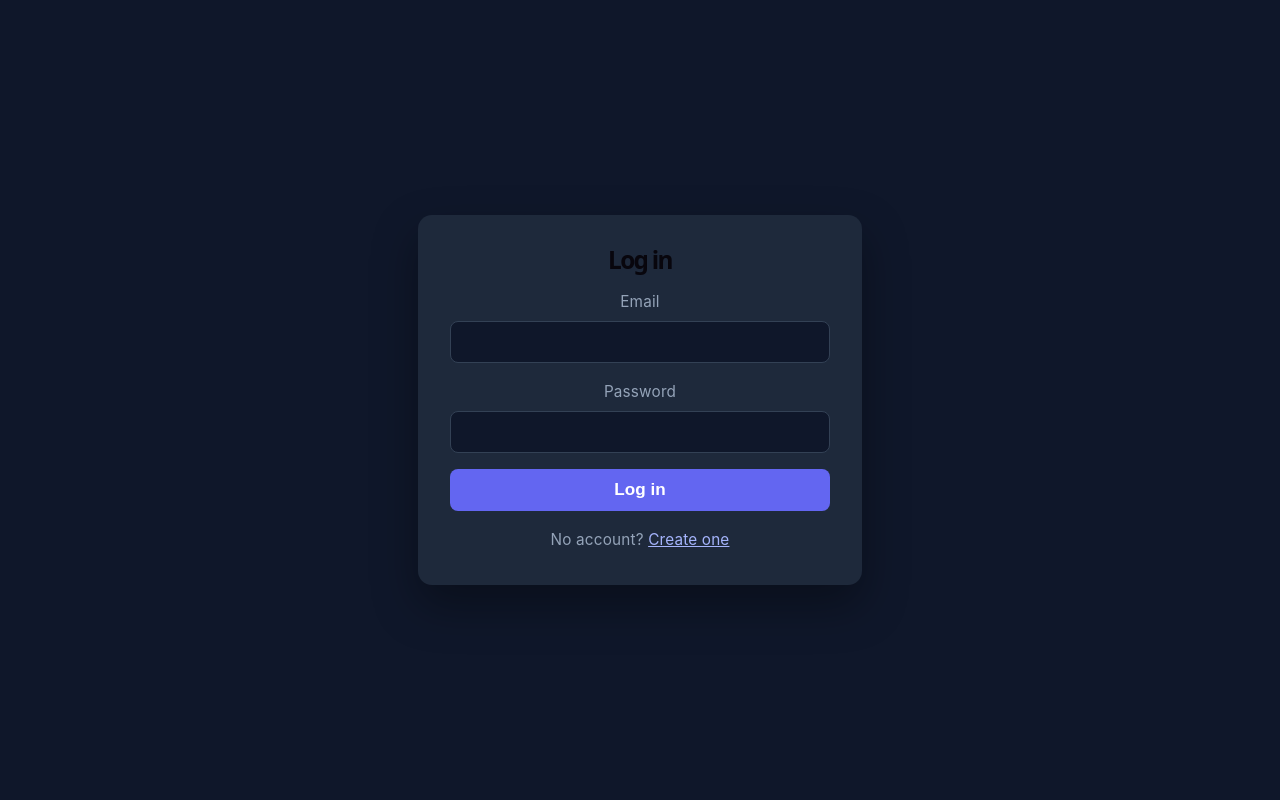
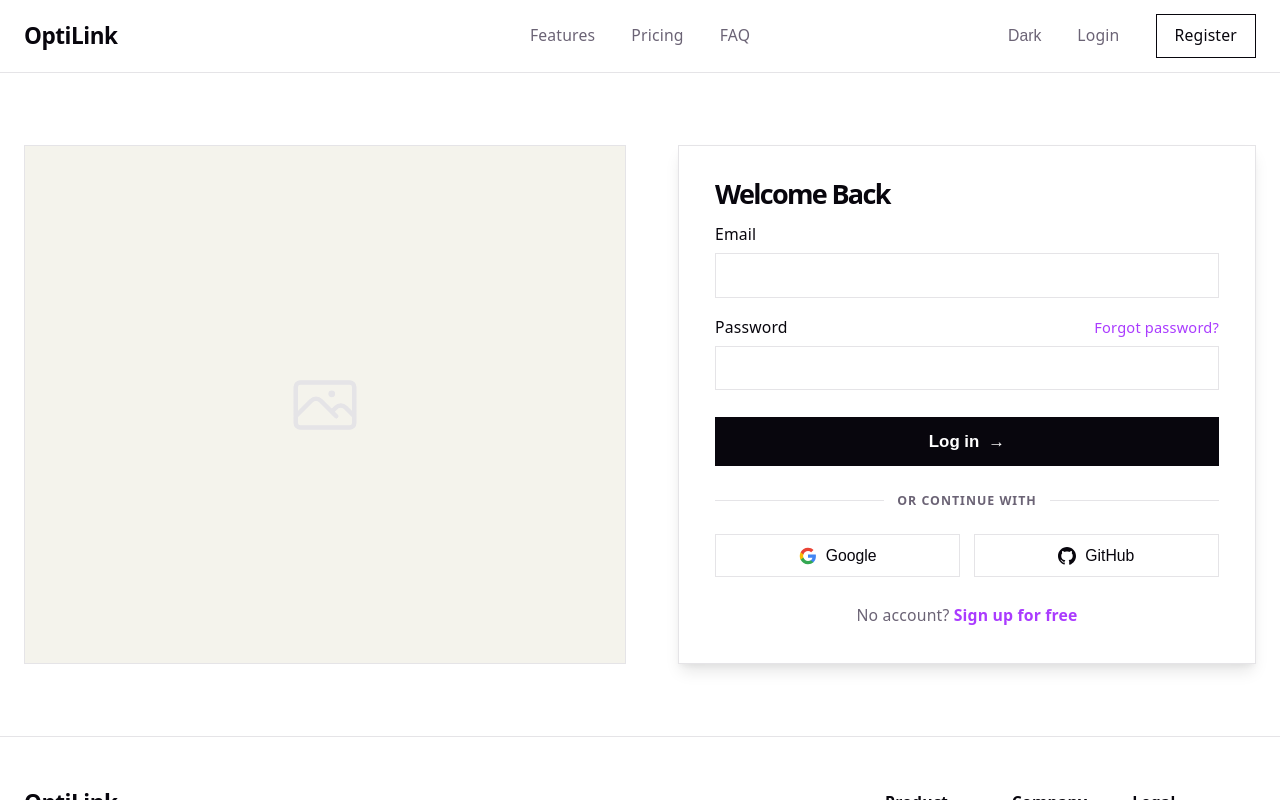
Before and after one commit to ziu222/OptiLink, a React (Vite) app in the folder client/: page /login in a window 1280 px wide. Built offline with nearby package versions, Linux system fonts and the light colour scheme; no server answers.

Commit message:
feat(auth): redesign login and register pages with Google/GitHub buttons

```diff
--- a/client/src/pages/auth/LoginPage.tsx
+++ b/client/src/pages/auth/LoginPage.tsx
@@ -3,9 +3,13 @@ import { zodResolver } from '@hookform/resolvers/zod';
 import { Link, Navigate, useNavigate } from 'react-router-dom';
 import { useAuth } from '../../context/AuthContext';
 import { applyServerError } from '../../lib/formError';
+import { Header } from '../../components/Header/Header';
+import { Footer } from '../../components/Footer/Footer';
+import { PictureFrame } from '../../components/Home/PictureFrame';
+import { OAuthButtons } from './OAuthButtons';
 import { loginSchema } from './schemas';
 import type { LoginValues } from './schemas';
-import './auth.css';
+import './authForm.css';
 
 export function LoginPage() {
   const { status, login } = useAuth();
@@ -18,45 +22,68 @@ export function LoginPage() {
   } = useForm<LoginValues>({ resolver: zodResolver(loginSchema) });
 
   if (status === 'authenticated') {
-    return <Navigate to="/" replace />;
+    return <Navigate to="/dashboard" replace />;
   }
 
   const onSubmit = handleSubmit(async (values) => {
     try {
       await login(values.email, values.password);
-      navigate('/', { replace: true });
+      navigate('/dashboard', { replace: true });
     } catch (err) {
       applyServerError<LoginValues>(err, setError);
     }
   });
 
   return (
-    <div className="auth-page">
-      <form className="auth-card" onSubmit={onSubmit} noValidate>
-        <h1>Log in</h1>
+    <div className="authform-shell">
+      <Header />
 
-        {errors.root && <p className="auth-form-error">{errors.root.message}</p>}
+      <main className="authform-main">
+        <div className="authform-layout">
+          <PictureFrame className="authform-frame" />
 
-        <label className="auth-field">
-          <span>Email</span>
-          <input type="email" autoComplete="email" {...register('email')} />
-          {errors.email && <em className="auth-error">{errors.email.message}</em>}
+          <form className="authform-panel" onSubmit={onSubmit} noValidate>
+            <h1 className="authform-title">Welcome Back</h1>
+
+            {errors.root && <p className="authform-error">{errors.root.message}</p>}
+
+            <label className="authform-field">
+              <span className="authform-label">Email</span>
+              <input type="email" autoComplete="email" className="authform-input" {...register('email')} />
+              {errors.email && <em className="authform-field-error">{errors.email.message}</em>}
             </label>
 
-        <label className="auth-field">
-          <span>Password</span>
-          <input type="password" autoComplete="current-password" {...register('password')} />
-          {errors.password && <em className="auth-error">{errors.password.message}</em>}
+            <label className="authform-field">
+              <div className="authform-row">
+                <span className="authform-label">Password</span>
+                <a href="#" className="authform-hint-link">
+                  Forgot password?
+                </a>
+              </div>
+              <input
+                type="password"
+                autoComplete="current-password"
+                className="authform-input"
+                {...register('password')}
+              />
+              {errors.password && <em className="authform-field-error">{errors.password.message}</em>}
             </label>
 
-        <button type="submit" disabled={isSubmitting}>
+            <button type="submit" disabled={isSubmitting} className="authform-submit">
               {isSubmitting ? 'Logging in…' : 'Log in'}
+              {!isSubmitting && <span>→</span>}
             </button>
 
-        <p className="auth-alt">
-          No account? <Link to="/register">Create one</Link>
+            <OAuthButtons />
+
+            <p className="authform-footer">
+              No account? <Link to="/register">Sign up for free</Link>
             </p>
           </form>
         </div>
+      </main>
+
+      <Footer />
+    </div>
   );
 }
--- /dev/null
+++ b/client/src/pages/auth/OAuthButtons.tsx
@@ -0,0 +1,66 @@
+import { useState } from 'react';
+
+function GoogleIcon() {
+  return (
+    <svg viewBox="0 0 24 24">
+      <path
+        d="M22.56 12.25c0-.78-.07-1.53-.2-2.25H12v4.26h5.92c-.26 1.37-1.04 2.53-2.21 3.31v2.77h3.57c2.08-1.92 3.28-4.74 3.28-8.09z"
+        fill="#4285F4"
+      />
+      <path
+        d="M12 23c2.97 0 5.46-.98 7.28-2.66l-3.57-2.77c-.98.66-2.23 1.06-3.71 1.06-2.86 0-5.29-1.93-6.16-4.53H2.18v2.84C3.99 20.53 7.7 23 12 23z"
+        fill="#34A853"
+      />
+      <path
+        d="M5.84 14.09c-.22-.66-.35-1.36-.35-2.09s.13-1.43.35-2.09V7.07H2.18C1.43 8.55 1 10.22 1 12s.43 3.45 1.18 4.93l3.66-2.84z"
+        fill="#FBBC05"
+      />
+      <path
+        d="M12 5.38c1.62 0 3.06.56 4.21 1.64l3.15-3.15C17.45 2.09 14.97 1 12 1 7.7 1 3.99 3.47 2.18 7.07l3.66 2.84c.87-2.6 3.3-4.53 6.16-4.53z"
+        fill="#EA4335"
+      />
+    </svg>
+  );
+}
+
+function GitHubIcon() {
+  return (
+    <svg viewBox="0 0 24 24" fill="currentColor">
+      <path d="M12 0C5.37 0 0 5.37 0 12c0 5.3 3.438 9.8 8.205 11.385.6.113.82-.258.82-.577 0-.285-.01-1.04-.015-2.04-3.338.724-4.042-1.61-4.042-1.61C4.422 18.07 3.633 17.7 3.633 17.7c-1.087-.744.084-.729.084-.729 1.205.084 1.838 1.236 1.838 1.236 1.07 1.835 2.809 1.305 3.495.998.108-.776.417-1.305.76-1.605-2.665-.3-5.466-1.332-5.466-5.93 0-1.31.465-2.38 1.235-3.22-.135-.303-.54-1.523.105-3.176 0 0 1.005-.322 3.3 1.23.96-.267 1.98-.399 3-.405 1.02.006 2.04.138 3 .405 2.28-1.552 3.285-1.23 3.285-1.23.645 1.653.24 2.873.12 3.176.765.84 1.23 1.91 1.23 3.22 0 4.61-2.805 5.625-5.475 5.92.42.36.81 1.096.81 2.22 0 1.606-.015 2.896-.015 3.286 0 .315.21.69.825.57C20.565 21.795 24 17.295 24 12c0-6.63-5.37-12-12-12" />
+    </svg>
+  );
+}
+
+// Google/GitHub OAuth isn't wired up on the backend yet (no routes, no
+// provider IDs on the User model, no app credentials configured) — these
+// buttons are visual placeholders until that lands.
+export function OAuthButtons() {
+  const [notice, setNotice] = useState('');
+
+  const handleClick = (provider: 'Google' | 'GitHub') => {
+    setNotice(`${provider} sign-in is coming soon.`);
+  };
+
+  return (
+    <>
+      <div className="authform-divider">
+        <span className="authform-divider-line" />
+        <span className="authform-divider-text">or continue with</span>
+        <span className="authform-divider-line" />
+      </div>
+
+      <div className="authform-oauth-row">
+        <button type="button" className="authform-oauth-button" onClick={() => handleClick('Google')}>
+          <GoogleIcon />
+          Google
+        </button>
+        <button type="button" className="authform-oauth-button" onClick={() => handleClick('GitHub')}>
+          <GitHubIcon />
+          GitHub
+        </button>
+      </div>
+
+      {notice && <p className="authform-oauth-notice">{notice}</p>}
+    </>
+  );
+}
--- a/client/src/pages/auth/RegisterPage.tsx
+++ b/client/src/pages/auth/RegisterPage.tsx
@@ -3,9 +3,13 @@ import { zodResolver } from '@hookform/resolvers/zod';
 import { Link, Navigate, useNavigate } from 'react-router-dom';
 import { useAuth } from '../../context/AuthContext';
 import { applyServerError } from '../../lib/formError';
+import { Header } from '../../components/Header/Header';
+import { Footer } from '../../components/Footer/Footer';
+import { PictureFrame } from '../../components/Home/PictureFrame';
+import { OAuthButtons } from './OAuthButtons';
 import { registerSchema } from './schemas';
 import type { RegisterValues } from './schemas';
-import './auth.css';
+import './authForm.css';
 
 export function RegisterPage() {
   const { status, register: registerUser } = useAuth();
@@ -18,59 +22,82 @@ export function RegisterPage() {
   } = useForm<RegisterValues>({ resolver: zodResolver(registerSchema) });
 
   if (status === 'authenticated') {
-    return <Navigate to="/" replace />;
+    return <Navigate to="/dashboard" replace />;
   }
 
   const onSubmit = handleSubmit(async (values) => {
     try {
       await registerUser(values);
-      navigate('/', { replace: true });
+      navigate('/dashboard', { replace: true });
     } catch (err) {
       applyServerError<RegisterValues>(err, setError);
     }
   });
 
   return (
-    <div className="auth-page">
-      <form className="auth-card" onSubmit={onSubmit} noValidate>
-        <h1>Create your account</h1>
+    <div className="authform-shell">
+      <Header />
 
-        {errors.root && <p className="auth-form-error">{errors.root.message}</p>}
+      <main className="authform-main">
+        <div className="authform-layout">
+          <PictureFrame className="authform-frame" />
 
-        <label className="auth-field">
-          <span>Full name</span>
-          <input type="text" autoComplete="name" {...register('fullName')} />
-          {errors.fullName && <em className="auth-error">{errors.fullName.message}</em>}
+          <form className="authform-panel" onSubmit={onSubmit} noValidate>
+            <h1 className="authform-title">Create an Account</h1>
+
+            {errors.root && <p className="authform-error">{errors.root.message}</p>}
+
+            <label className="authform-field">
+              <span className="authform-label">Full name</span>
+              <input type="text" autoComplete="name" className="authform-input" {...register('fullName')} />
+              {errors.fullName && <em className="authform-field-error">{errors.fullName.message}</em>}
             </label>
 
-        <label className="auth-field">
-          <span>Email</span>
-          <input type="email" autoComplete="email" {...register('email')} />
-          {errors.email && <em className="auth-error">{errors.email.message}</em>}
+            <label className="authform-field">
+              <span className="authform-label">Email</span>
+              <input type="email" autoComplete="email" className="authform-input" {...register('email')} />
+              {errors.email && <em className="authform-field-error">{errors.email.message}</em>}
             </label>
 
-        <label className="auth-field">
-          <span>Password</span>
-          <input type="password" autoComplete="new-password" {...register('password')} />
-          {errors.password && <em className="auth-error">{errors.password.message}</em>}
+            <label className="authform-field">
+              <span className="authform-label">Password</span>
+              <input
+                type="password"
+                autoComplete="new-password"
+                className="authform-input"
+                {...register('password')}
+              />
+              {errors.password && <em className="authform-field-error">{errors.password.message}</em>}
             </label>
 
-        <label className="auth-field">
-          <span>Confirm password</span>
-          <input type="password" autoComplete="new-password" {...register('confirmPassword')} />
+            <label className="authform-field">
+              <span className="authform-label">Confirm password</span>
+              <input
+                type="password"
+                autoComplete="new-password"
+                className="authform-input"
+                {...register('confirmPassword')}
+              />
               {errors.confirmPassword && (
-            <em className="auth-error">{errors.confirmPassword.message}</em>
+                <em className="authform-field-error">{errors.confirmPassword.message}</em>
               )}
             </label>
 
-        <button type="submit" disabled={isSubmitting}>
-          {isSubmitting ? 'Creating…' : 'Sign up'}
+            <button type="submit" disabled={isSubmitting} className="authform-submit">
+              {isSubmitting ? 'Creating account…' : 'Create account'}
+              {!isSubmitting && <span>→</span>}
             </button>
 
-        <p className="auth-alt">
+            <OAuthButtons />
+
+            <p className="authform-footer">
               Already have an account? <Link to="/login">Log in</Link>
             </p>
           </form>
         </div>
+      </main>
+
+      <Footer />
+    </div>
   );
 }
--- /dev/null
+++ b/client/src/pages/auth/authForm.css
@@ -0,0 +1,225 @@
+/* Styles for the marketing-matched Login/Register pages. Named distinctly
+   from auth.css's .auth-* classes (shared by DashboardPage) to avoid
+   collisions, since plain CSS here is global regardless of which component
+   imports a file. */
+
+.authform-shell {
+  position: fixed;
+  inset: 0;
+  overflow-y: auto;
+  display: flex;
+  flex-direction: column;
+  background: var(--bg);
+  color: var(--text);
+  text-align: left;
+  font: 16px/145% var(--sans);
+}
+
+.authform-main {
+  flex: 1;
+  display: flex;
+  align-items: center;
+  padding: 4rem 0;
+}
+
+.authform-layout {
+  display: grid;
+  gap: 3rem;
+  align-items: stretch;
+  max-width: 1440px;
+  margin: 0 auto;
+  padding: 0 24px;
+  width: 100%;
+}
+
+.authform-frame {
+  display: none;
+}
+
+.authform-panel {
+  width: 100%;
+  max-width: 28rem;
+  margin: 0 auto;
+  display: flex;
+  flex-direction: column;
+  gap: 1rem;
+  border: 1px solid var(--border);
+  background: var(--bg);
+  box-shadow: var(--shadow);
+  padding: 2rem;
+}
+
+.authform-title {
+  margin: 0;
+  font-size: 1.5rem;
+  font-weight: 800;
+  color: var(--text-h);
+}
+
+.authform-error {
+  border: 1px solid #fca5a5;
+  background: #fef2f2;
+  color: #b91c1c;
+  padding: 0.75rem 1rem;
+  font-size: 0.875rem;
+}
+
+.authform-field {
+  display: flex;
+  flex-direction: column;
+  gap: 0.375rem;
+  font-size: 0.875rem;
+}
+
+.authform-row {
+  display: flex;
+  align-items: center;
+  justify-content: space-between;
+}
+
+.authform-label {
+  font-weight: 500;
+  color: var(--text-h);
+}
+
+.authform-hint-link {
+  font-size: 0.8125rem;
+  color: var(--accent);
+  text-decoration: none;
+}
+
+.authform-hint-link:hover {
+  text-decoration: underline;
+}
+
+.authform-input {
+  padding: 0.625rem 0.75rem;
+  border: 1px solid var(--border);
+  background: var(--bg);
+  color: var(--text-h);
+  font-size: 0.9375rem;
+  outline: none;
+  transition: border-color 0.15s;
+}
+
+.authform-input:focus {
+  border-color: var(--text-h);
+}
+
+.authform-field-error {
+  font-style: normal;
+  font-size: 0.8125rem;
+  color: #dc2626;
+}
+
+.authform-submit {
+  margin-top: 0.5rem;
+  display: flex;
+  align-items: center;
+  justify-content: center;
+  gap: 0.5rem;
+  padding: 0.75rem 1rem;
+  border: 1px solid var(--text-h);
+  background: var(--text-h);
+  color: var(--bg);
+  font-size: 0.9375rem;
+  font-weight: 600;
+  cursor: pointer;
+  transition: opacity 0.15s;
+}
+
+.authform-submit:disabled {
+  opacity: 0.6;
+  cursor: not-allowed;
+}
+
+.authform-divider {
+  display: flex;
+  align-items: center;
+  gap: 0.75rem;
+  margin: 0.25rem 0;
+}
+
+.authform-divider-line {
+  flex: 1;
+  height: 1px;
+  background: var(--border);
+}
+
+.authform-divider-text {
+  font-size: 0.6875rem;
+  font-weight: 600;
+  text-transform: uppercase;
+  letter-spacing: 0.08em;
+  color: var(--text);
+}
+
+.authform-oauth-row {
+  display: flex;
+  gap: 0.75rem;
+}
+
+.authform-oauth-button {
+  flex: 1;
+  display: flex;
+  align-items: center;
+  justify-content: center;
+  gap: 0.5rem;
+  padding: 0.625rem 1rem;
+  border: 1px solid var(--border);
+  background: var(--bg);
+  color: var(--text-h);
+  font-size: 0.875rem;
+  font-weight: 500;
+  cursor: pointer;
+  transition: background-color 0.15s;
+}
+
+.authform-oauth-button:hover {
+  background: var(--code-bg);
+}
+
+.authform-oauth-button svg {
+  width: 1rem;
+  height: 1rem;
+}
+
+.authform-oauth-notice {
+  margin: 0;
+  text-align: center;
+  font-size: 0.8125rem;
+  color: var(--text);
+}
+
+.authform-footer {
+  margin: 0.5rem 0 0;
+  text-align: center;
+  font-size: 0.875rem;
+  color: var(--text);
+}
+
+.authform-footer a {
+  font-weight: 600;
+  color: var(--accent);
+  text-decoration: none;
+}
+
+.authform-footer a:hover {
+  text-decoration: underline;
+}
+
+@media (min-width: 1024px) {
+  .authform-layout {
+    grid-template-columns: 1fr auto;
+  }
+
+  .authform-frame {
+    display: flex;
+  }
+
+  .authform-panel {
+    margin: 0;
+    width: 28rem;
+    max-width: none;
+  }
+}
```
Lines whose indentation alone changed are shown as unchanged.
